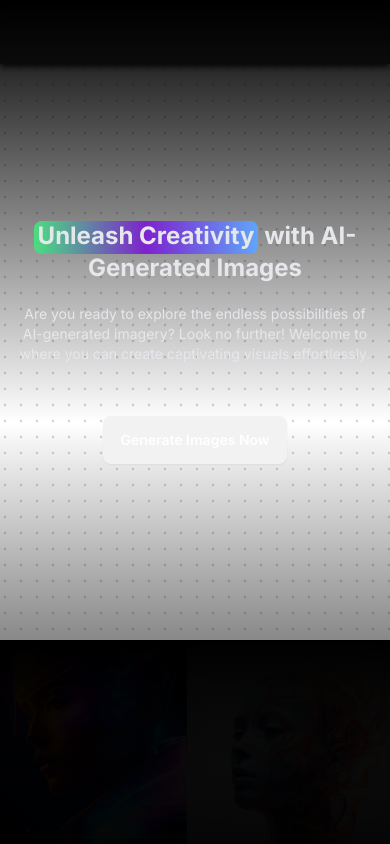
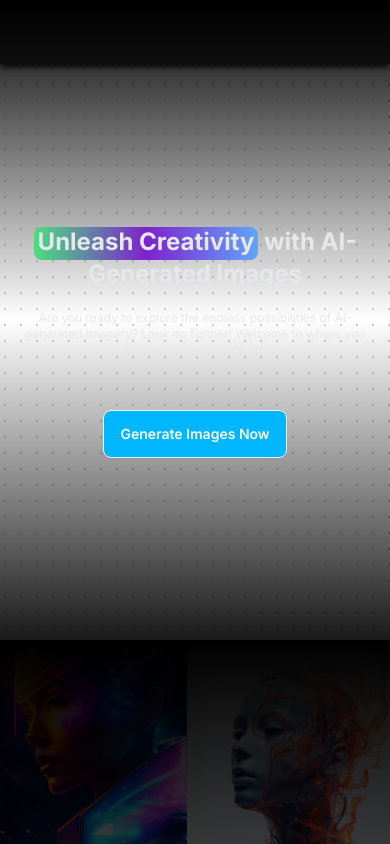
Before and after one commit to airplaneboy/replicate-MLM, a Next.js app: page / in a window 390 px wide. Shown: the top 844 px of the page. Built offline with nearby package versions, Linux system fonts and the light colour scheme.

Commit message:
Made landing page responsive on mobile and tablet

```diff
--- a/src/components/HeroText.tsx
+++ b/src/components/HeroText.tsx
@@ -3,7 +3,7 @@ import Link from 'next/link';
 const HeroText = () => {
   return (
     <div className='flex flex-col gap-5 items-center pt[-64px]'>
-      <span className='pointer-events-none pb-6 text-[180px] leading-none text-transparent bg-clip-text bg-gradient-to-r from-green-400 via-purple-700 to-blue-400 w-fit'>
+      <span className='pointer-events-none pb-6 text-7xl sm:text-8xl md:text-[180px] leading-none text-transparent bg-clip-text bg-gradient-to-r from-green-400 via-purple-700 to-blue-400 w-fit'>
         {process.env.NEXT_PUBLIC_SITE_NAME}
       </span>
 
@@ -13,14 +13,14 @@ const HeroText = () => {
           <span> with AI-Generated Images</span>
         </span>
 
-        <span className='!text-sm font-normal'>
+        <span className='text-xs sm:!text-sm font-normal max-w-xl'>
           Are you ready to explore the endless possibilities of AI-generated imagery? Look no further! Welcome to{' '}
           {process.env.NEXT_PUBLIC_SITE_NAME} where you can create captivating visuals effortlessly.
         </span>
 
         <Link
           href='/prompt/lorenzomarines-astra'
-          className='btn max-w-fit text-white hover:shadow-lg relative flex items-center justify-center hover:border hover:border-gray-300 mt-8'>
+          className='btn !bg-info max-w-fit text-white hover:shadow-lg relative flex items-center justify-center hover:border hover:border-gray-300 mt-8'>
           <span className='absolute inset-0 blur-2xl bg-gradient-to-r from-green-600 via-purple-600 to-blue-600 hover:opacity-100 opacity-0 !z-10' />
           <span className='z-[11] pointer-events-none'>Generate Images Now</span>
         </Link>
--- a/src/components/ui/hero-highlight.tsx
+++ b/src/components/ui/hero-highlight.tsx
@@ -49,6 +49,7 @@ export const HeroHighlight = ({
           `,
         }}
       />
+      <div className='absolute inset-0 bg-gradient-to-b from-black via-transparent to-black/90 z-10' />
 
       <div className={cn('relative z-20', className)}>{children}</div>
     </div>
--- a/src/containers/landing page/HeroSection.tsx
+++ b/src/containers/landing page/HeroSection.tsx
@@ -6,7 +6,6 @@ import HeroText from '@/components/HeroText';
 export default function HeroHighlightDemo() {
   return (
     <>
-      <div className='absolute inset-0 bg-gradient-to-b from-black via-transparent to-black/90 z-10' />
       <HeroHighlight>
         <motion.h1
           initial={{
```
